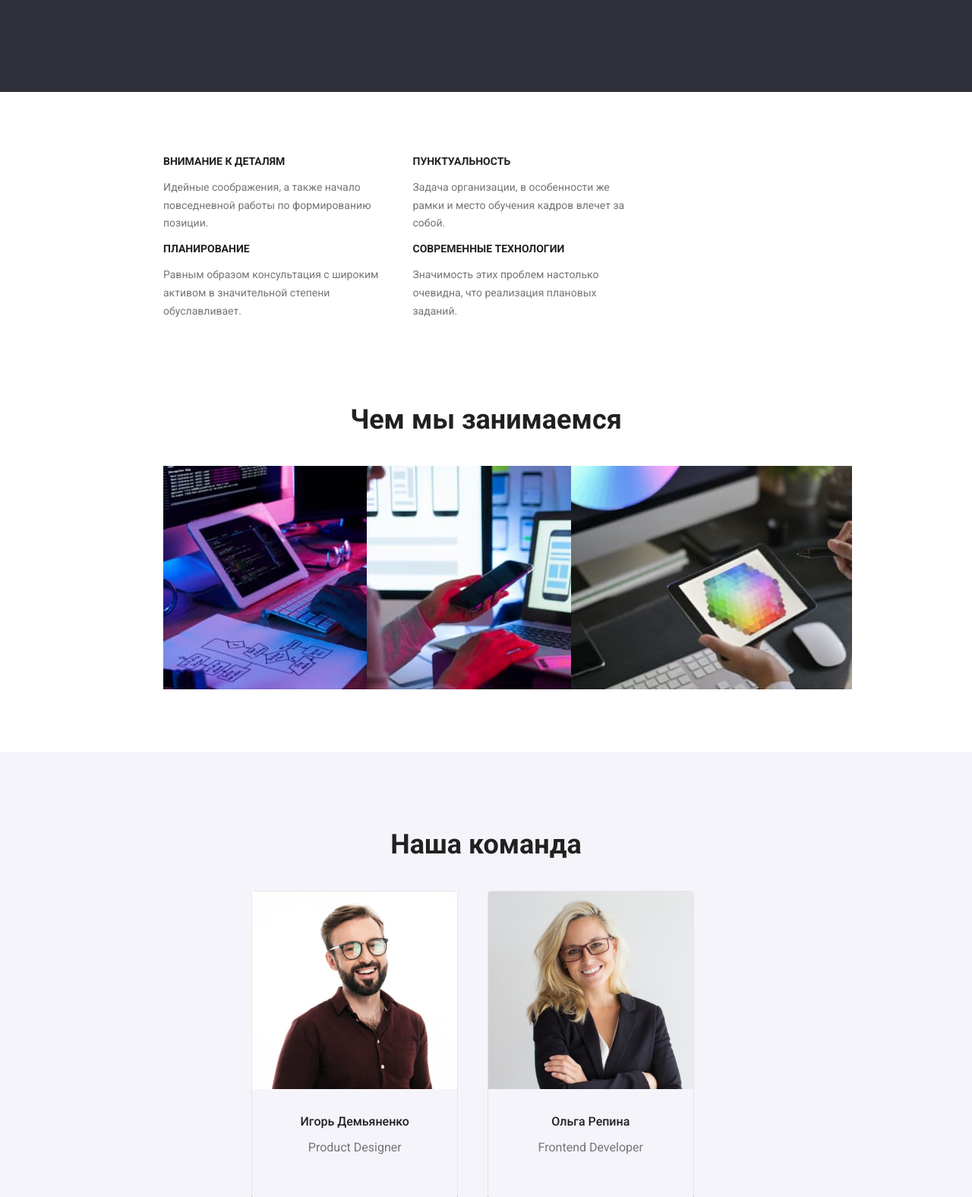
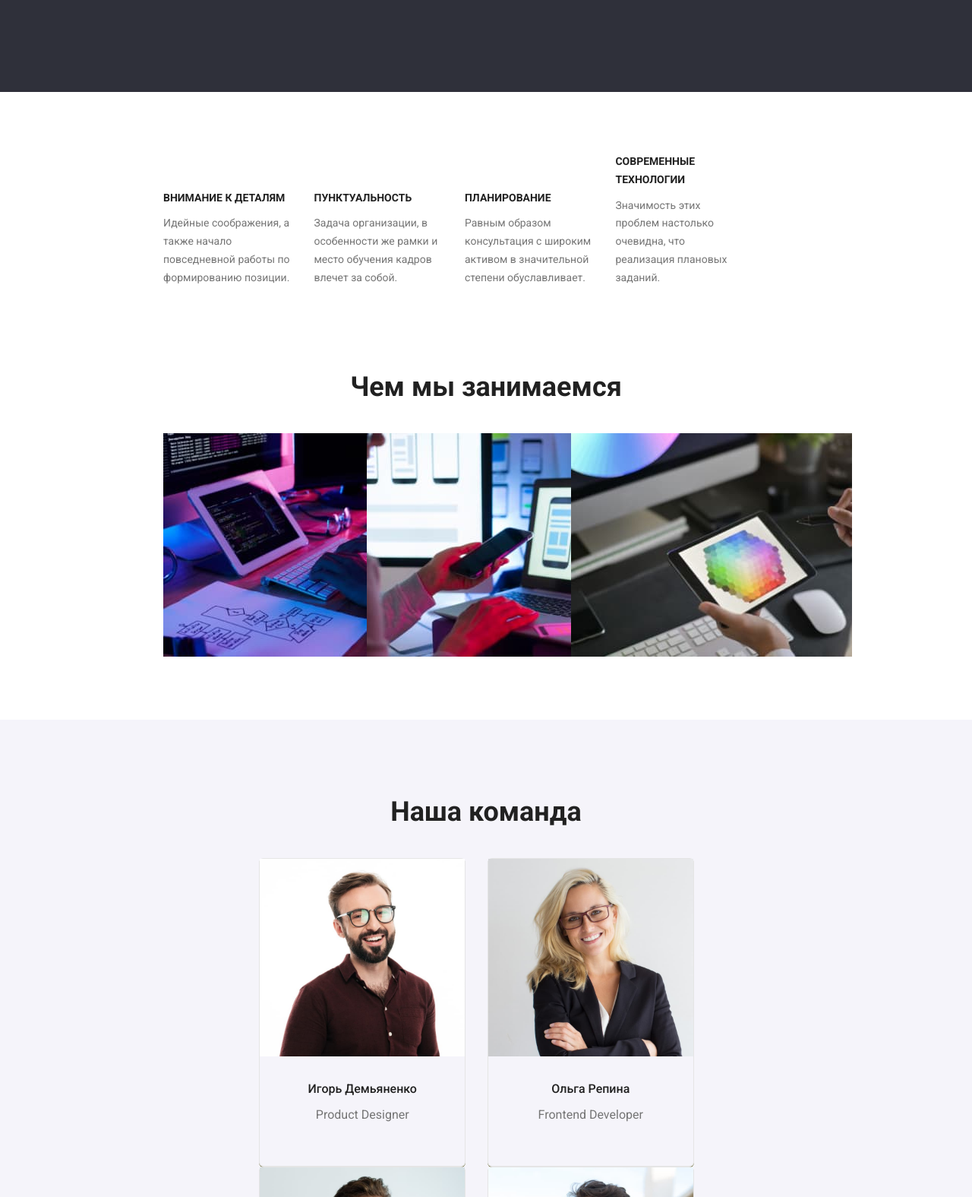
Before and after one commit to NataliiaMalashchuk/goit-markup-hw-02, a plain HTML site: page index.html in a window 1280 px wide. Shown: the part 560-2135 px from the top of the page at 76% size. Drawn offline with Linux system fonts and the light colour scheme.

Commit message:
Update styles.css

```diff
--- a/css/styles.css
+++ b/css/styles.css
@@ -29,9 +29,8 @@ h2 {
 /*Header*/
 
 .header {
-  max-width: 1600px;
+  max-width: 1170px;
   margin: 0 215px 0 215px;
-  background-color: var(--change-main-color);
   border-bottom: 1px solid #e5e5e5;
   color: #2196f3;
   font-size: 14px;
@@ -163,14 +162,14 @@ h2 {
 }*/
 /*main section*/
 .credo {
-  max-width: 1600px;
+  max-width: 1170px;
   list-style-type: none;
   padding: 70px 0 0 0;
   margin: 0;
 }
 .credo li {
   color: #757575;
-  width: 300px;
+  width: 20%;
   line-height: 1.7;
   display: inline-block;
   padding-right: 25px;
@@ -206,7 +205,6 @@ h2 {
 
 /*section team*/
 .team {
-  max-width: 1600px;
   padding: 0px 215px 95px 215px;
   background-color: #f5f4fa;
   text-align: center;
@@ -222,7 +220,7 @@ h2 {
   height: 404px;
   white-space: nowrap;
   display: inline-block;
-  margin-right: 35px;
+  margin-right: 25px;
   border-radius: 6px;
   box-shadow: 0px 1px #757545;
 }
```
